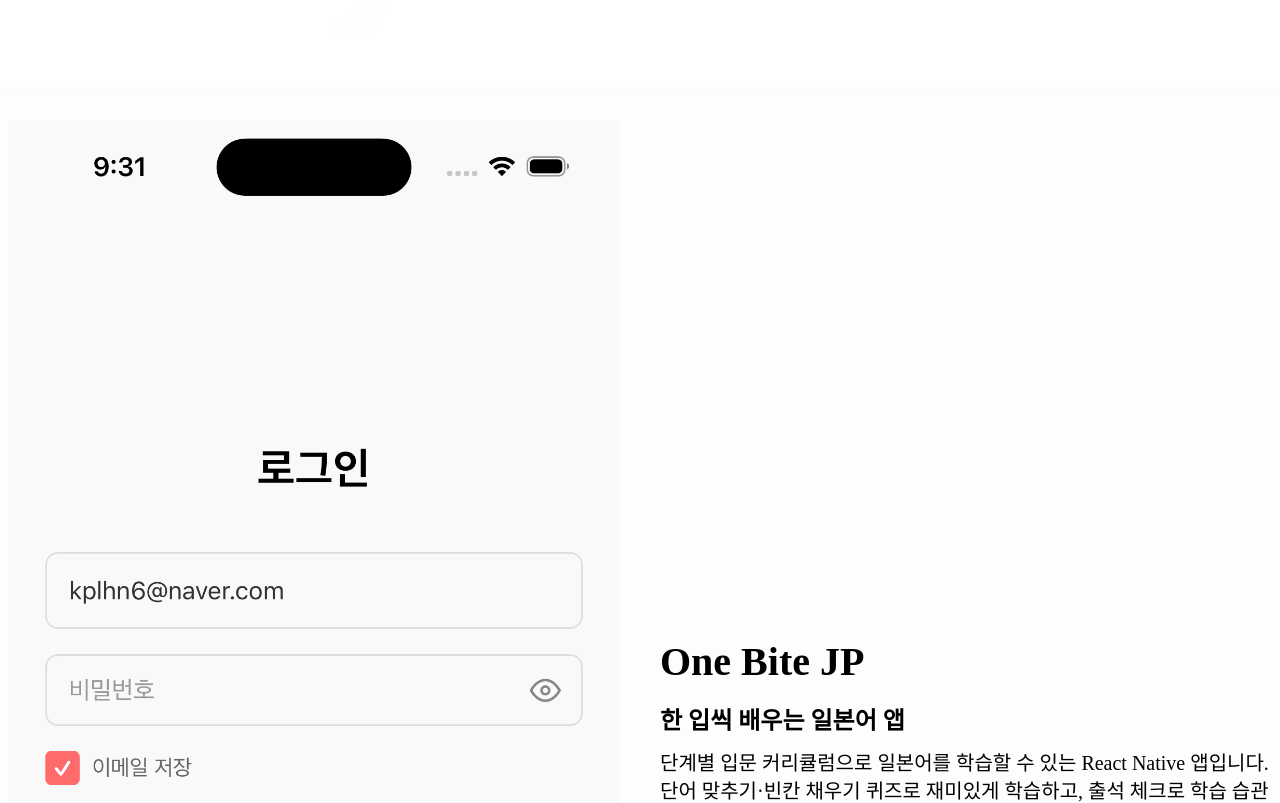
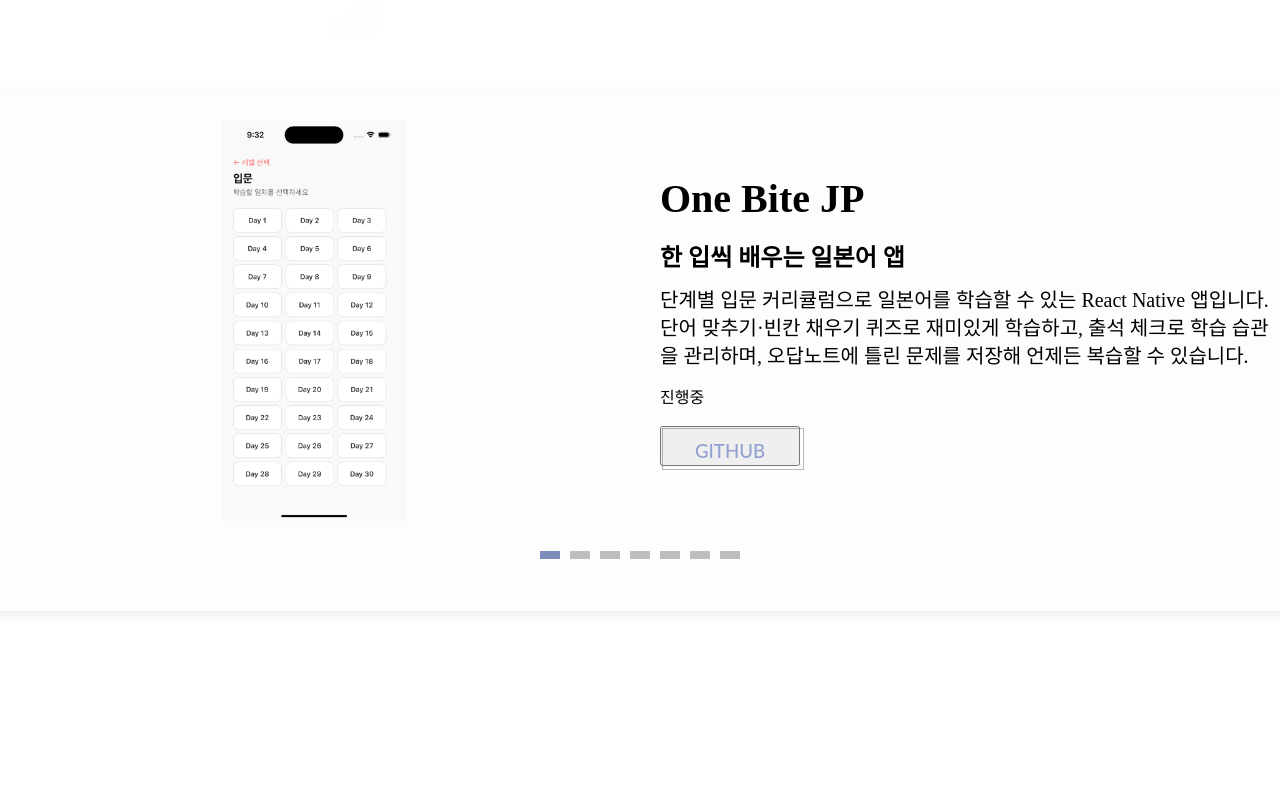
Before and after one commit to yurimeeee/profile_page, a Next.js app: page / in a window 1280 px wide. Shown: the part 6680-7483 px from the top of the page. Built offline with nearby package versions, Linux system fonts and the light colour scheme.

Commit message:
[FIX] 프로젝트 이미지 높이 제한 및 One Bite JP 자동 썸네일 슬라이드 추가
Co-Authored-By: Claude Sonnet 4.6 <noreply@anthropic.com>

```diff
--- a/src/components/feature/projects/Projects.tsx
+++ b/src/components/feature/projects/Projects.tsx
@@ -115,11 +115,26 @@ const Projects = () => {
   const myProjectList = [
     {
       img: '/images/site/one_bite_jp/one_bite_login.png',
+      images: [
+        '/images/site/one_bite_jp/one_bite_login.png',
+        '/images/site/one_bite_jp/one_bite_study1.png',
+        '/images/site/one_bite_jp/one_bite_study2.png',
+        '/images/site/one_bite_jp/one_bite_study3.png',
+        '/images/site/one_bite_jp/one_bite_study4.png',
+        '/images/site/one_bite_jp/one_bite_study5.png',
+        '/images/site/one_bite_jp/one_bite_study6.png',
+        '/images/site/one_bite_jp/one_bite_study7.png',
+        '/images/site/one_bite_jp/one_bite_study_result.png',
+        '/images/site/one_bite_jp/one_bite_blank_quiz1.png',
+        '/images/site/one_bite_jp/one_bite_blank_quiz2.png',
+        '/images/site/one_bite_jp/one_bite_attendance.png',
+        '/images/site/one_bite_jp/one_bite_mypage.png',
+      ],
       title: 'One Bite JP',
       sub_title: '한 입씩 배우는 일본어 앱',
       desc: '단계별 입문 커리큘럼으로 일본어를 학습할 수 있는 React Native 앱입니다. 단어 맞추기·빈칸 채우기 퀴즈로 재미있게 학습하고, 출석 체크로 학습 습관을 관리하며, 오답노트에 틀린 문제를 저장해 언제든 복습할 수 있습니다.',
       date: '진행중',
-      git: 'https://github.com/yurimeeee/one-bite-jp',
+      git: 'https://github.com/yurimeeee/onebite-jp-app',
     },
     {
       img: '/images/site/wedding_invi/wedding_invi_main.png',
--- a/src/components/share/ProjectSlider.tsx
+++ b/src/components/share/ProjectSlider.tsx
@@ -3,13 +3,14 @@ import 'slick-carousel/slick/slick-theme.css';
 
 import { FlexBox } from '@components/styled/StyledComponents';
 import Image from 'next/image';
-import React from 'react';
+import React, { useEffect, useState } from 'react';
 import Slider from 'react-slick';
 import styled from 'styled-components';
 import theme from '@styles/theme';
 
 interface SlideItems {
   img: string;
+  images?: string[];
   title: string;
   sub_title: string;
   desc: string;
@@ -20,6 +21,28 @@ interface SlideItems {
 interface ProjectSliderProps {
   list: SlideItems[];
 }
+
+const AutoImageSlide = ({ images }: { images: string[] }) => {
+  const [current, setCurrent] = useState(0);
+
+  useEffect(() => {
+    const timer = setInterval(() => {
+      setCurrent((prev) => (prev + 1) % images.length);
+    }, 2000);
+    return () => clearInterval(timer);
+  }, [images.length]);
+
+  return (
+    <Image
+      src={images[current]}
+      alt=""
+      width={600}
+      height={400}
+      style={{ maxWidth: '100%', maxHeight: '400px', height: 'auto', objectFit: 'contain', transition: 'opacity 0.3s ease' }}
+      unoptimized
+    />
+  );
+};
 
 const ProjectSlider = ({ list }: ProjectSliderProps) => {
   const settings = {
@@ -39,6 +62,9 @@ const ProjectSlider = ({ list }: ProjectSliderProps) => {
         {list.map((slide: SlideItems, index: number) => (
           <SlideWrap key={index}>
             <ImageContainer>
+              {slide.images && slide.images.length > 0 ? (
+                <AutoImageSlide images={slide.images} />
+              ) : (
                 <Image
                   src={slide.img}
                   alt={slide.title}
@@ -46,11 +72,13 @@ const ProjectSlider = ({ list }: ProjectSliderProps) => {
                   height={400}
                   style={{
                     maxWidth: '100%',
+                    maxHeight: '400px',
                     height: 'auto',
                     objectFit: 'contain',
                   }}
                   unoptimized
                 />
+              )}
             </ImageContainer>
             <TextContainer>
               <Title>{slide.title}</Title>
@@ -155,11 +183,16 @@ const SlideWrap = styled.div`
 
 const ImageContainer = styled.div`
   flex: 1;
+  display: flex;
+  align-items: center;
+  justify-content: center;
+  max-height: 400px;
+  overflow: hidden;
   img {
-    min-width: 100%;
-    height: 100%;
-    /* height: 400px; */
-    object-fit: cover;
+    max-width: 100%;
+    max-height: 400px;
+    height: auto;
+    object-fit: contain;
   }
 `;
 
```
Lines whose indentation alone changed are shown as unchanged.
